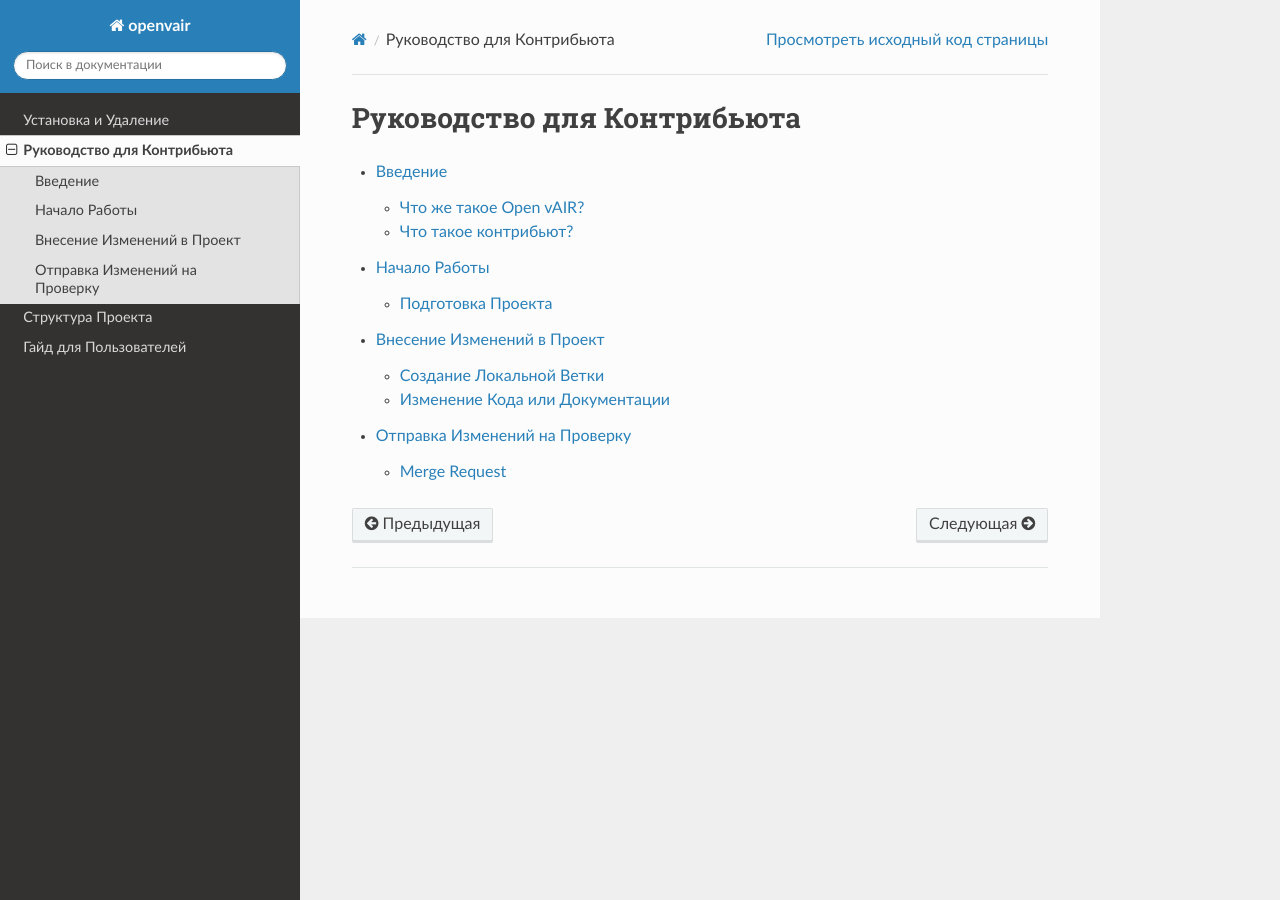
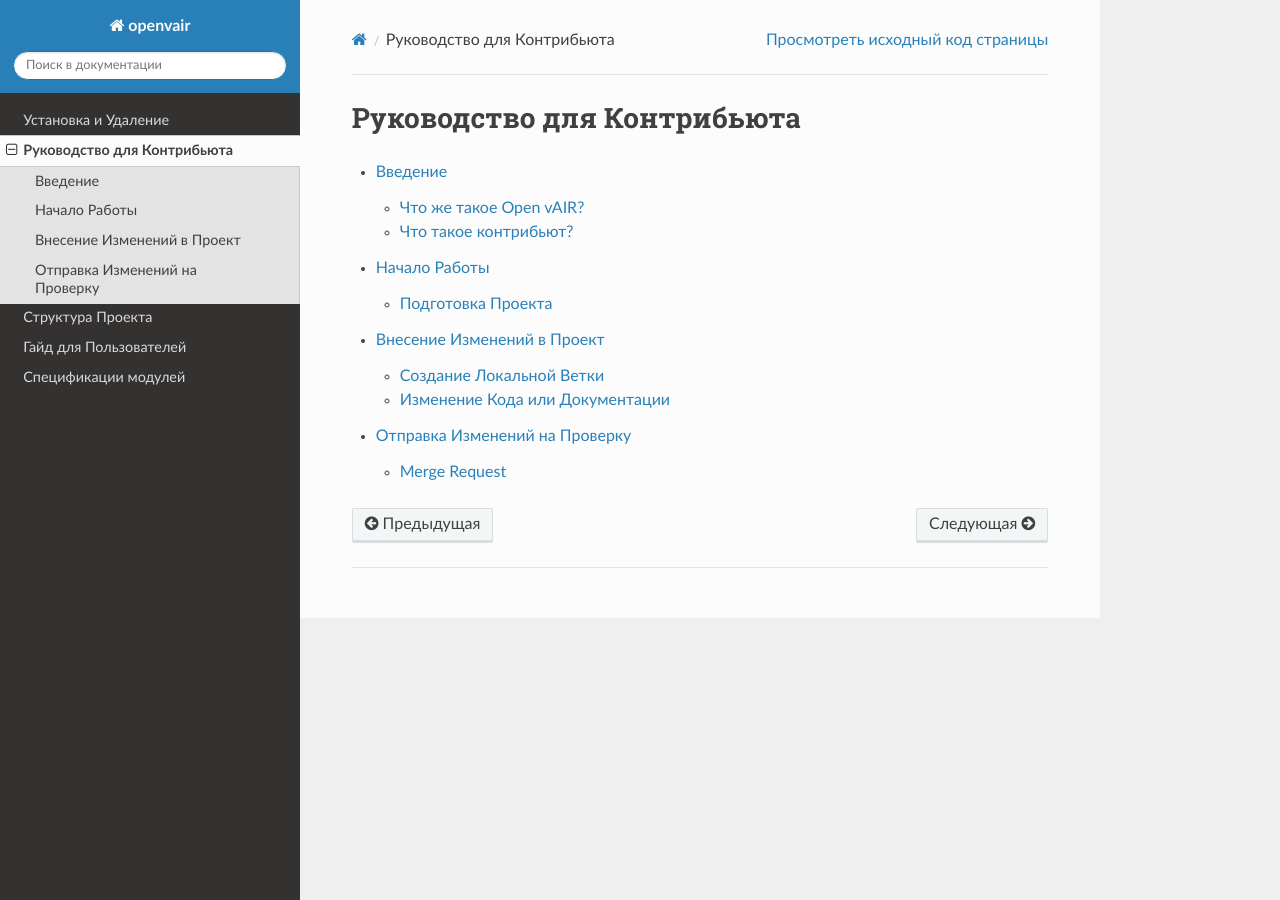
Before and after one commit to Aerodisk/openvair-docs, a Sphinx documentation site: the page built from source/contributors_guide/index.rst, in a window 1280 px wide. Built offline with Sphinx 7.4.7 and the Read the Docs theme 3.1.0, drawn with Linux system fonts in a browser that asks for light colours; pages that are not in the unit, such as notebooks, are missing from menus.

Commit message:
creates modules_specs section

```diff
--- a/source/index.rst
+++ b/source/index.rst
@@ -7,9 +7,9 @@ Welcome to Open vAIR's documentation!
 ==========================================
 
 .. toctree::
-   :maxdepth: 2
 
    install/index
    contributors_guide/index
    project_structure/index
    user_guide/index
+   modules_specs/index
--- /dev/null
+++ b/source/modules_specs/index.rst
@@ -0,0 +1,7 @@
+####################
+Спецификации модулей
+####################
+
+.. toctree::
+
+   volume/index
```
